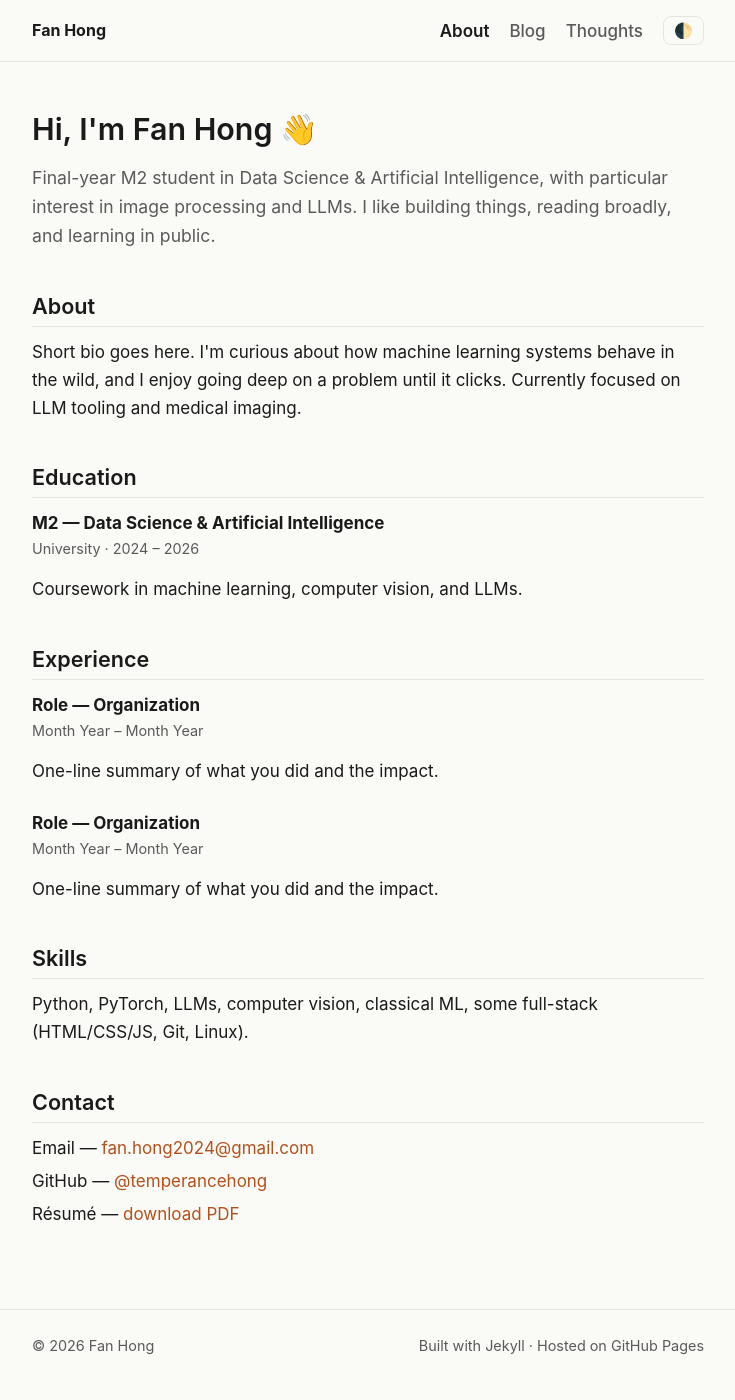
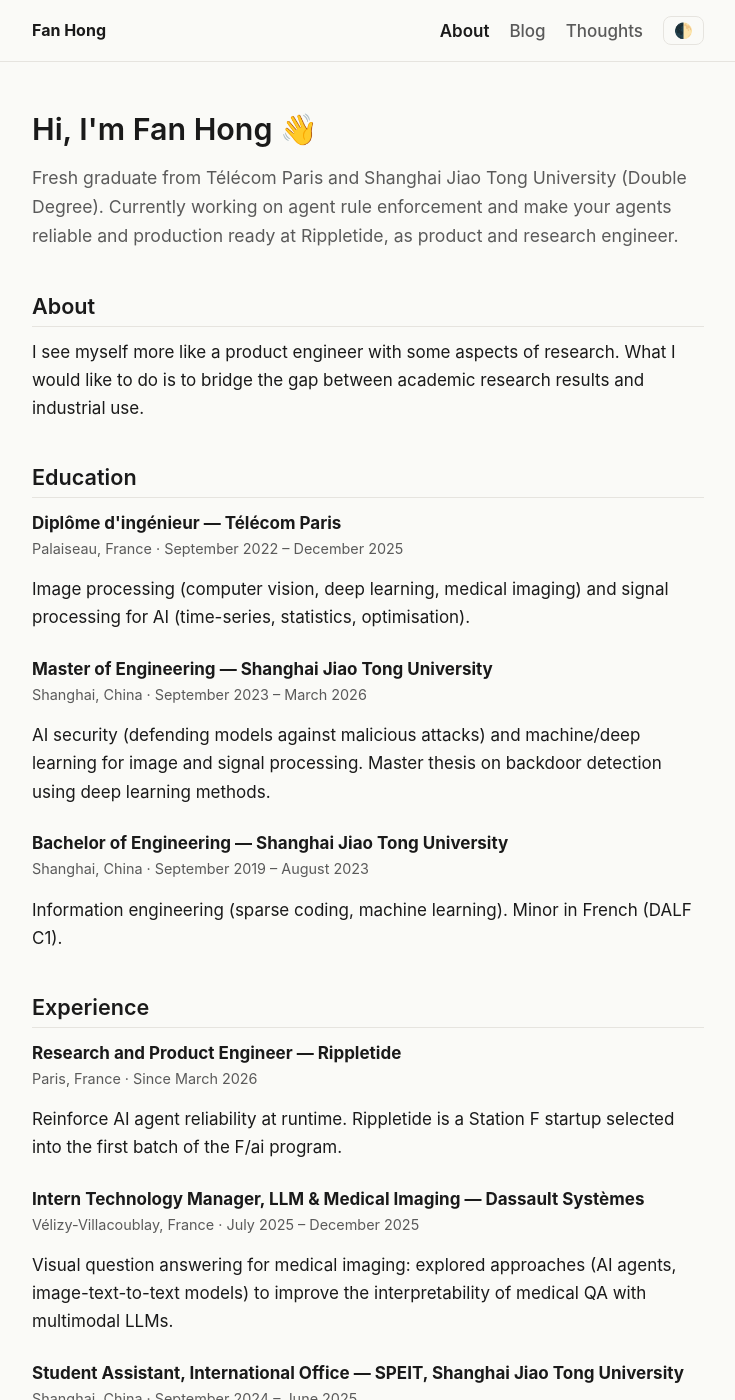
Before and after one commit to temperancehong/temperancehong.github.io, a Jekyll site: the page built from index.html, in a window 1280 px wide and 1400 px high. Shown: the whole window, without its empty margins (272-1007 px from the left). Built offline with Jekyll 4.4.1, drawn with Linux system fonts in a browser that asks for light colours; some of the changed text lies outside the part shown.

Commit message:
fill in real education/experience and add CV downloads
- Replace placeholder education with Télécom Paris + SJTU M.Eng + B.Eng
- Replace placeholder experience with Rippletide, Dassault Systèmes,
  SPEIT, BDE Télécom Paris, CAVILAM
- Add English and French CV PDFs under downloadables/
- Point the Résumé link to both PDFs

Co-Authored-By: Claude Opus 4.7 (1M context) <noreply@anthropic.com>

```diff
--- a/index.html
+++ b/index.html
@@ -6,17 +6,15 @@ description: Fan Hong — professional background, experience, and contact.
 
 <h1 class="page-title">Hi, I'm Fan Hong 👋</h1>
 <p class="lead">
-  Final-year M2 student in Data Science &amp; Artificial Intelligence, with
-  particular interest in image processing and LLMs. I like building things,
-  reading broadly, and learning in public.
+  Fresh graduate from Télécom Paris and Shanghai Jiao Tong University (Double Degree). Currently working on agent
+  rule enforcement and make your agents reliable and production ready at Rippletide, as product and research engineer.
 </p>
 
 <section class="section" id="about">
   <h2>About</h2>
   <p>
-    Short bio goes here. I'm curious about how machine learning systems behave
-    in the wild, and I enjoy going deep on a problem until it clicks. Currently
-    focused on LLM tooling and medical imaging.
+    I see myself more like a product engineer with some aspects of research. What I would like to do
+    is to bridge the gap between academic research results and industrial use.
   </p>
 </section>
 
@@ -24,9 +22,21 @@ description: Fan Hong — professional background, experience, and contact.
   <h2>Education</h2>
 
   <div class="entry">
-    <strong>M2 — Data Science &amp; Artificial Intelligence</strong>
-    <p class="entry-meta">University · 2024 – 2026</p>
-    <p>Coursework in machine learning, computer vision, and LLMs.</p>
+    <strong>Diplôme d'ingénieur — Télécom Paris</strong>
+    <p class="entry-meta">Palaiseau, France · September 2022 – December 2025</p>
+    <p>Image processing (computer vision, deep learning, medical imaging) and signal processing for AI (time-series, statistics, optimisation).</p>
+  </div>
+
+  <div class="entry">
+    <strong>Master of Engineering — Shanghai Jiao Tong University</strong>
+    <p class="entry-meta">Shanghai, China · September 2023 – March 2026</p>
+    <p>AI security (defending models against malicious attacks) and machine/deep learning for image and signal processing. Master thesis on backdoor detection using deep learning methods.</p>
+  </div>
+
+  <div class="entry">
+    <strong>Bachelor of Engineering — Shanghai Jiao Tong University</strong>
+    <p class="entry-meta">Shanghai, China · September 2019 – August 2023</p>
+    <p>Information engineering (sparse coding, machine learning). Minor in French (DALF C1).</p>
   </div>
 </section>
 
@@ -34,15 +44,33 @@ description: Fan Hong — professional background, experience, and contact.
   <h2>Experience</h2>
 
   <div class="entry">
-    <strong>Role — Organization</strong>
-    <p class="entry-meta">Month Year – Month Year</p>
-    <p>One-line summary of what you did and the impact.</p>
+    <strong>Research and Product Engineer — Rippletide</strong>
+    <p class="entry-meta">Paris, France · Since March 2026</p>
+    <p>Reinforce AI agent reliability at runtime. Rippletide is a Station F startup selected into the first batch of the F/ai program.</p>
   </div>
 
   <div class="entry">
-    <strong>Role — Organization</strong>
-    <p class="entry-meta">Month Year – Month Year</p>
-    <p>One-line summary of what you did and the impact.</p>
+    <strong>Intern Technology Manager, LLM &amp; Medical Imaging — Dassault Systèmes</strong>
+    <p class="entry-meta">Vélizy-Villacoublay, France · July 2025 – December 2025</p>
+    <p>Visual question answering for medical imaging: explored approaches (AI agents, image-text-to-text models) to improve the interpretability of medical QA with multimodal LLMs.</p>
+  </div>
+
+  <div class="entry">
+    <strong>Student Assistant, International Office — SPEIT, Shanghai Jiao Tong University</strong>
+    <p class="entry-meta">Shanghai, China · September 2024 – June 2025</p>
+    <p>Administrative support for incoming international students and SPEIT outbound students: event reporting, reception of visiting groups, and drafting of documents and contracts.</p>
+  </div>
+
+  <div class="entry">
+    <strong>Member of the Student Union — BDE Télécom Paris</strong>
+    <p class="entry-meta">Palaiseau, France · February 2023 – February 2024</p>
+    <p>Integration support for international students, organisation of weekly activities, and coordination of student mentoring programs.</p>
+  </div>
+
+  <div class="entry">
+    <strong>Cultural and Reception Service Animator — CAVILAM-Alliance Française</strong>
+    <p class="entry-meta">Vichy, France · July 2023 – August 2023</p>
+    <p>Animated French cultural activities, welcomed and supported international language learners, and promoted intercultural communication.</p>
   </div>
 </section>
 
@@ -58,10 +86,11 @@ description: Fan Hong — professional background, experience, and contact.
   <h2>Contact</h2>
   <ul class="contact-list">
     <li>Email — <a href="mailto:{{ site.email }}">{{ site.email }}</a></li>
-    <li>GitHub — <a href="https://github.com/{{ site.github_username }}">@{{ site.github_username }}</a></li>
+    <li>GitHub (personal) — <a href="https://github.com/{{ site.github_username }}">@{{ site.github_username }}</a></li>
+    <li>GitHub (work) — <a href="https://github.com/{{ site.github_username }}">@{{ site.github_username }}</a></li>
     {%- if site.linkedin_url and site.linkedin_url != "" -%}
     <li>LinkedIn — <a href="{{ site.linkedin_url }}">{{ site.linkedin_url }}</a></li>
     {%- endif -%}
-    <li>Résumé — <a href="{{ '/resume.pdf' | relative_url }}">download PDF</a></li>
+    <li>Résumé — <a href="{{ '/downloadables/CV_ANG_Fan_HONG.pdf' | relative_url }}">English (PDF)</a> · <a href="{{ '/downloadables/CV_FR_Fan_HONG.pdf' | relative_url }}">French (PDF)</a></li>
   </ul>
 </section>
```
Also changed, not shown: 2 other files.
